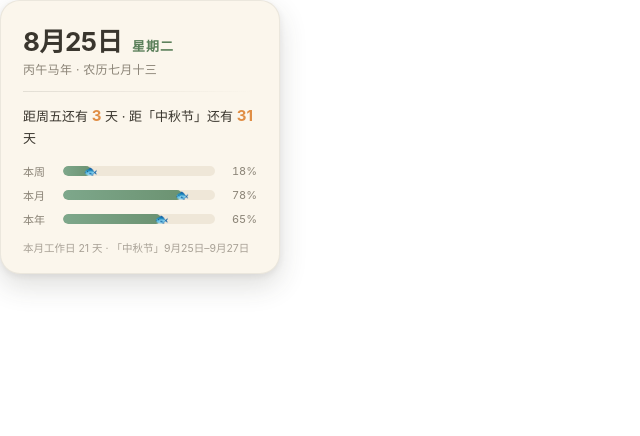
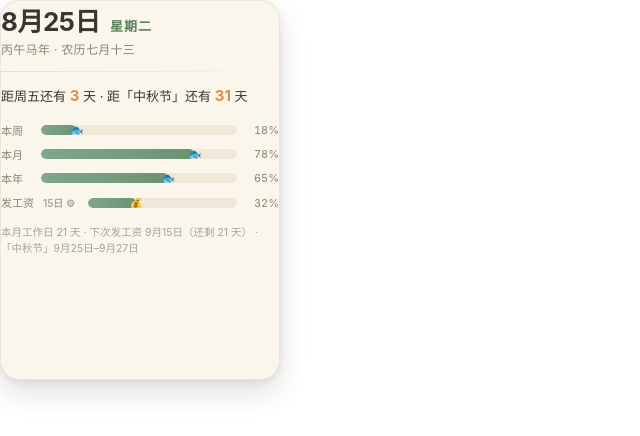
Before and after one commit to lube845/moyu-widget, a React (Vite) app: page / in a window 1280 px wide. Shown: the top 436 px of the page, without its empty margins (0-640 px from the left). Built offline with nearby package versions, Linux system fonts and the light colour scheme.

Commit message:
update: celery

```diff
--- a/electron/main.js
+++ b/electron/main.js
@@ -4,8 +4,7 @@ const fs = require('node:fs');
 
 const isDev = !app.isPackaged;
 const BOUNDS_FILE = path.join(app.getPath('userData'), 'window-bounds.json');
-const CARD_SIZE = { width: 280, height: 260 };
-
+const CARD_SIZE = { width: 280, height: 380 };
 /** @type {BrowserWindow | null} */
 let win = null;
 let alwaysOnTop = true;
--- a/src/App.tsx
+++ b/src/App.tsx
@@ -1,8 +1,36 @@
-import { useCallback, useRef, useState, type WheelEvent } from 'react';
+import { useCallback, useMemo, useRef, useState, type WheelEvent } from 'react';
 import LunchGacha from './components/LunchGacha';
 import WaterTracker from './components/WaterTracker';
 import { useCalendarSnapshot } from './lib/useCalendarStatus';
-import { formatHolidayDate } from './lib/calendar';
+import { computePayrollProgress, formatHolidayDate } from './lib/calendar';
+
+const PAYDAY_STORAGE_KEY = 'moyu-payday-day';
+const DEFAULT_PAYDAY = 15;
+
+function usePayday(): readonly [number, (day: number) => void] {
+  const [payday, setState] = useState<number>(() => {
+    try {
+      const raw = window.localStorage.getItem(PAYDAY_STORAGE_KEY);
+      if (!raw) return DEFAULT_PAYDAY;
+      const n = parseInt(raw, 10);
+      return n >= 1 && n <= 31 ? n : DEFAULT_PAYDAY;
+    } catch {
+      return DEFAULT_PAYDAY;
+    }
+  });
+
+  const setPayday = useCallback((day: number) => {
+    const clamped = Math.max(1, Math.min(31, Math.floor(day)));
+    setState(clamped);
+    try {
+      window.localStorage.setItem(PAYDAY_STORAGE_KEY, String(clamped));
+    } catch {
+      // 隐私模式或磁盘满,静默忽略
+    }
+  }, []);
+
+  return [payday, setPayday] as const;
+}
 
 declare global {
   interface Window {
@@ -40,6 +68,88 @@ function FishTankBar({ label, percent }: { label: string; percent: number }) {
   );
 }
 
+
+function PayrollBar({
+  payday,
+  info,
+  onChange,
+}: {
+  payday: number;
+  info: { percent: number };
+  onChange: (day: number) => void;
+}) {
+  const [editing, setEditing] = useState(false);
+  const [draft, setDraft] = useState(String(payday));
+
+  const startEdit = () => {
+    setDraft(String(payday));
+    setEditing(true);
+  };
+
+  const commit = () => {
+    const n = parseInt(draft, 10);
+    if (Number.isFinite(n) && n >= 1 && n <= 31) {
+      onChange(n);
+    }
+    setEditing(false);
+  };
+
+  const cancel = () => {
+    setEditing(false);
+  };
+
+  return (
+    <div className="tank-row payroll-row">
+      <span className="tank-label payroll-label">
+        {editing ? (
+          <input
+            className="payday-input no-drag"
+            type="number"
+            inputMode="numeric"
+            min={1}
+            max={31}
+            value={draft}
+            onChange={(e) => setDraft(e.target.value)}
+            onKeyDown={(e) => {
+              if (e.key === 'Enter') {
+                e.preventDefault();
+                commit();
+              } else if (e.key === 'Escape') {
+              e.preventDefault();
+                cancel();
+              }
+            }}
+            onBlur={commit}
+            autoFocus
+            aria-label="发工资日期（每月几号）"
+          />
+        ) : (
+          <>
+            <span>发工资</span>
+            <button
+              type="button"
+              className="payday-edit-btn no-drag"
+              onClick={startEdit}
+              title="修改发工资日期"
+            >
+              {payday}日 ⚙
+            </button>
+          </>
+        )}
+      </span>
+      <div className="tank-track">
+        <div className="tank-fill" style={{ width: `${info.percent}%` }}>
+          <span className="tank-fish" aria-hidden>
+            💰
+          </span>
+        </div>
+      </div>
+      <span className="tank-percent">{info.percent.toFixed(0)}%</span>
+    </div>
+  );
+}
+
+
 function HighlightLine({ status }: { status: ReturnType<typeof useCalendarSnapshot>['status'] }) {
   if (status.isHoliday) {
     const tail = status.nextHoliday.days <= 0 ? '今天是最后一天' : `还剩 ${status.nextHoliday.days} 天`;
@@ -74,6 +184,11 @@ function TodayPage({
   progress,
   status,
 }: ReturnType<typeof useCalendarSnapshot>) {
+  const [payday, setPayday] = usePayday();
+  const payroll = useMemo(
+    () => computePayrollProgress(now, payday),
+    [now, payday]
+  );
   const dateLabel = `${now.getMonth() + 1}月${now.getDate()}日`;
   return (
     <>
@@ -93,11 +208,13 @@ function TodayPage({
         <FishTankBar label="本周" percent={progress.week} />
         <FishTankBar label="本月" percent={progress.month} />
         <FishTankBar label="本年" percent={progress.year} />
+        <PayrollBar payday={payday} info={payroll} onChange={setPayday} />
       </div>
 
       <div className="footer">
         本月工作日 {status.monthlyWorkdays} 天
         {status.isTransferWorkday ? ' · 今天是调休上班日' : ''}
+        {` · 下次发工资 ${payroll.nextPayday.getMonth() + 1}月${payroll.nextPayday.getDate()}日（还剩 ${payroll.daysUntilNext} 天）`}
         {status.nextHoliday.start !== status.nextHoliday.end
           ? ` · 「${status.nextHoliday.name}」${formatHolidayDate(status.nextHoliday.start)}–${formatHolidayDate(status.nextHoliday.end)}`
           : ''}
--- a/src/lib/calendar.ts
+++ b/src/lib/calendar.ts
@@ -76,3 +76,53 @@ export function formatHolidayDate(date: string): string {
   const target = atLocalMidnight(date);
   return `${target.getMonth() + 1}月${target.getDate()}日`;
 }
+
+function daysInMonth(year: number, month: number): number {
+  return new Date(year, month + 1, 0).getDate();
+}
+
+/** 距下次发工资的进度(0% = 刚发, 100% = 今天/明天发),clamp 到 0–100 */
+export function computePayrollProgress(now: Date, dayOfMonth: number) {
+  const year = now.getFullYear();
+  const month = now.getMonth();
+  const today = new Date(year, month, now.getDate()).getTime();
+
+  const thisMonthPayday = new Date(
+    year,
+    month,
+    Math.min(dayOfMonth, daysInMonth(year, month))
+  ).getTime();
+  const nextMonthPayday = new Date(
+    year,
+    month + 1,
+    Math.min(dayOfMonth, daysInMonth(year, month + 1))
+  ).getTime();
+  const prevMonthPayday = new Date(
+    year,
+    month - 1,
+    Math.min(dayOfMonth, daysInMonth(year, month - 1))
+  ).getTime();
+
+  let lastPayday: number;
+  let nextPayday: number;
+  if (today < thisMonthPayday) {
+    nextPayday = thisMonthPayday;
+    lastPayday = prevMonthPayday;
+  } else {
+    nextPayday = nextMonthPayday;
+    lastPayday = thisMonthPayday;
+  }
+
+  const totalPeriod = nextPayday - lastPayday;
+  const daysSinceLast = today - lastPayday;
+  const daysUntilNext = nextPayday - today;
+  const rawPercent = totalPeriod > 0 ? (daysSinceLast / totalPeriod) * 100 : 0;
+
+  return {
+    percent: Math.max(0, Math.min(100, rawPercent)),
+    daysSinceLast: Math.round(daysSinceLast / 86400000),
+    daysUntilNext: Math.round(daysUntilNext / 86400000),
+    totalDays: Math.round(totalPeriod / 86400000),
+    nextPayday: new Date(nextPayday),
+  };
+}
--- a/src/styles.css
+++ b/src/styles.css
@@ -22,18 +22,10 @@ body,
   user-select: none;
 }
 
-.drag-region {
-  -webkit-app-region: drag;
-}
-
-.no-drag {
-  -webkit-app-region: no-drag;
-}
-
 .card {
   position: relative;
   width: 280px;
-  padding: 20px 22px 16px;
+  height: 380px;
   background: #fbf6ec;
   border: 1px solid rgba(58, 54, 46, 0.08);
   border-radius: 20px;
@@ -41,6 +33,9 @@ body,
     0 12px 28px rgba(58, 54, 46, 0.16),
     0 2px 6px rgba(58, 54, 46, 0.08);
   color: #3a362e;
+  /* 固定高度让三页 (日历 / 饮水 / 扭蛋) 渲染出来视觉大小一致;
+     内容溢出时裁掉,避免突破 border-radius 的圆角 */
+  overflow: hidden;
 }
 
 .close-btn {
@@ -131,6 +126,9 @@ body,
   gap: 8px;
 }
 
+.tank-row.payroll-row {
+  grid-template-columns: auto 1fr 34px;
+}
 .tank-label {
   font-size: 11px;
   color: #8b8477;
@@ -152,6 +150,60 @@ body,
   background-size: 200% 100%;
   animation: tank-shimmer 5s ease-in-out infinite;
   transition: width 0.6s ease;
+}
+
+.tank-row.payroll-row .tank-label {
+  display: flex;
+  align-items: baseline;
+  gap: 4px;
+  white-space: nowrap;
+}
+
+.payday-edit-btn {
+  border: none;
+  background: transparent;
+  color: #8b8477;
+  font: inherit;
+  font-size: 10px;
+  font-weight: 600;
+  cursor: pointer;
+  padding: 1px 5px;
+  border-radius: 4px;
+  opacity: 0.7;
+  transition: opacity 0.15s ease, background 0.15s ease;
+}
+.payday-edit-btn:hover {
+  opacity: 1;
+  background: rgba(58, 54, 46, 0.08);
+}
+.payday-edit-btn:focus-visible {
+  outline: 2px solid #4fa8e8;
+  outline-offset: 1px;
+}
+
+.payday-input {
+  width: 38px;
+  border: 1px solid #4fa8e8;
+  border-radius: 4px;
+  padding: 1px 4px;
+  font: inherit;
+  font-size: 11px;
+  text-align: center;
+  background: #fff;
+  color: #3a362e;
+  outline: none;
+  /* 去掉 number 输入的 spinner,保持紧凑 */
+  -moz-appearance: textfield;
+  appearance: textfield;
+}
+.payday-input::-webkit-outer-spin-button,
+.payday-input::-webkit-inner-spin-button {
+  -webkit-appearance: none;
+  margin: 0;
+}
+.payday-input:focus-visible {
+  outline: 2px solid #4fa8e8;
+  outline-offset: 1px;
 }
 
 @keyframes tank-shimmer {
```
